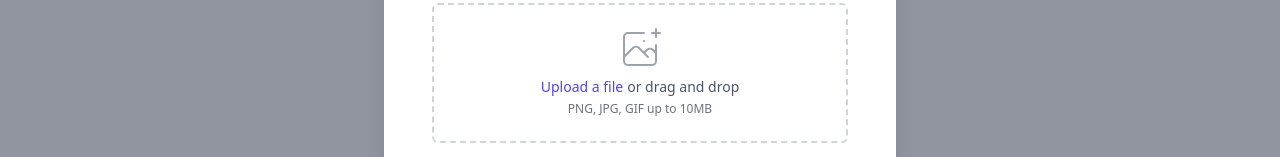
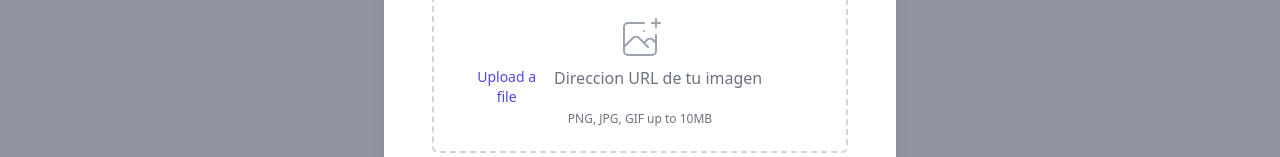
Before and after one commit to sierraCode397/Admin-Ecommerce-Next, a Next.js app: page /dashboard/products in a window 1280 px wide. Both pictures are taken after a click on the button "Add Product". Shown: the part 493-650 px from the top of the page. Built offline with nearby package versions, Linux system fonts and the light colour scheme; no server answers.

Commit message:
Ahora puedes subir imagenes mediante una URL

```diff
--- a/src/components/FormProduct.jsx
+++ b/src/components/FormProduct.jsx
@@ -15,7 +15,7 @@ export default function FormProduct({ setOpen, setAlert, product }) {
       price: parseInt(formData.get('price')),
       description: formData.get('description'),
       categoryId: parseInt(formData.get('category')),
-      images: [formData.get('images').name],
+      images: [formData.get('images')],
     };
     const valid = await ValidationSchema.validate(data).catch(function (err) {
       let errorValidate = err.errors;
@@ -163,9 +163,8 @@ export default function FormProduct({ setOpen, setAlert, product }) {
                         className="relative cursor-pointer bg-white rounded-md font-medium text-indigo-600 hover:text-indigo-500 focus-within:outline-none focus-within:ring-2 focus-within:ring-offset-2 focus-within:ring-indigo-500"
                       >
                         <span>Upload a file</span>
-                        <input defaultValue={product?.images} id="images" name="images" type="file" className="sr-only" />
                       </label>
-                      <p className="pl-1">or drag and drop</p>
+                      <input id="images" name="images" type="text" placeholder="Direccion URL de tu imagen" className="ml-4 block w-full h-full p-0 m-0 border-0 outline-none" />
                     </div>
                     <p className="text-xs text-gray-500">PNG, JPG, GIF up to 10MB</p>
                   </div>
```
